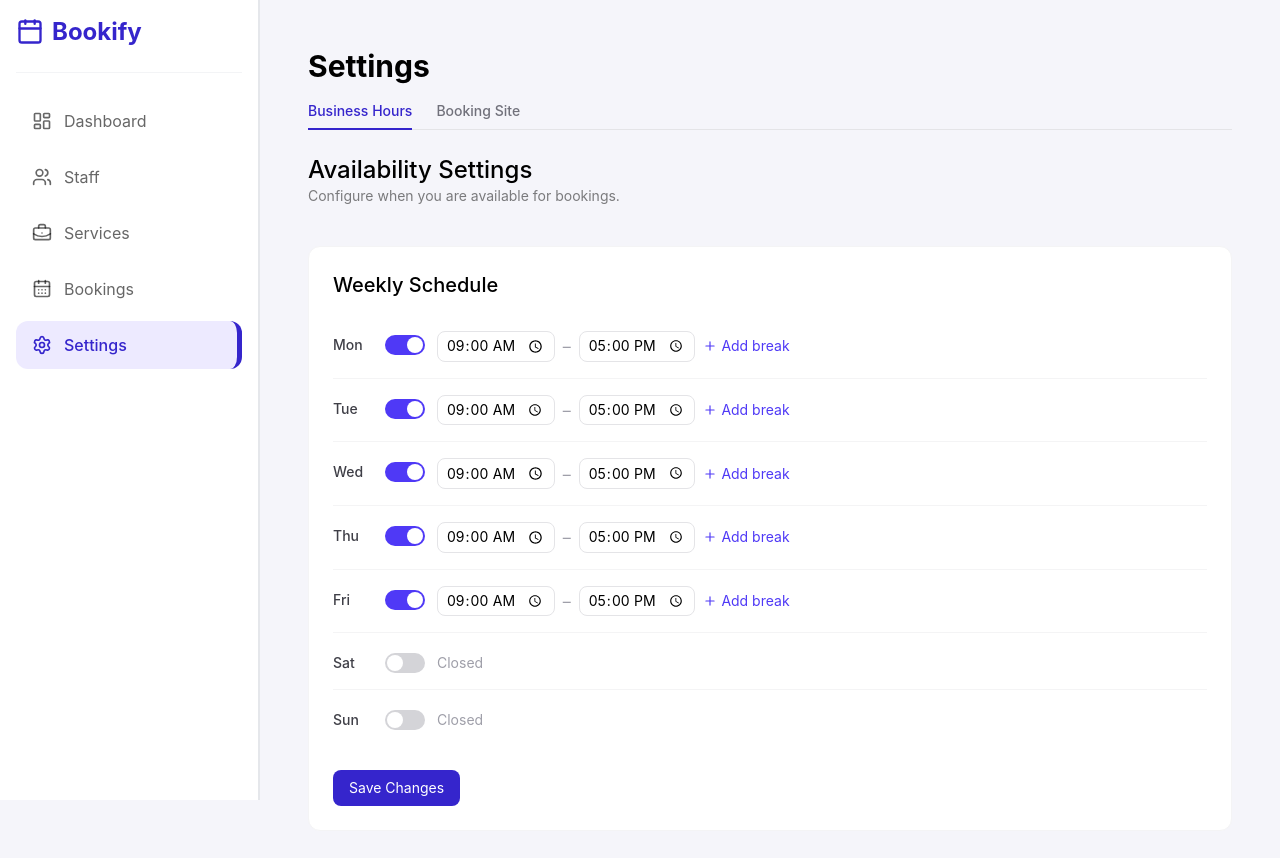
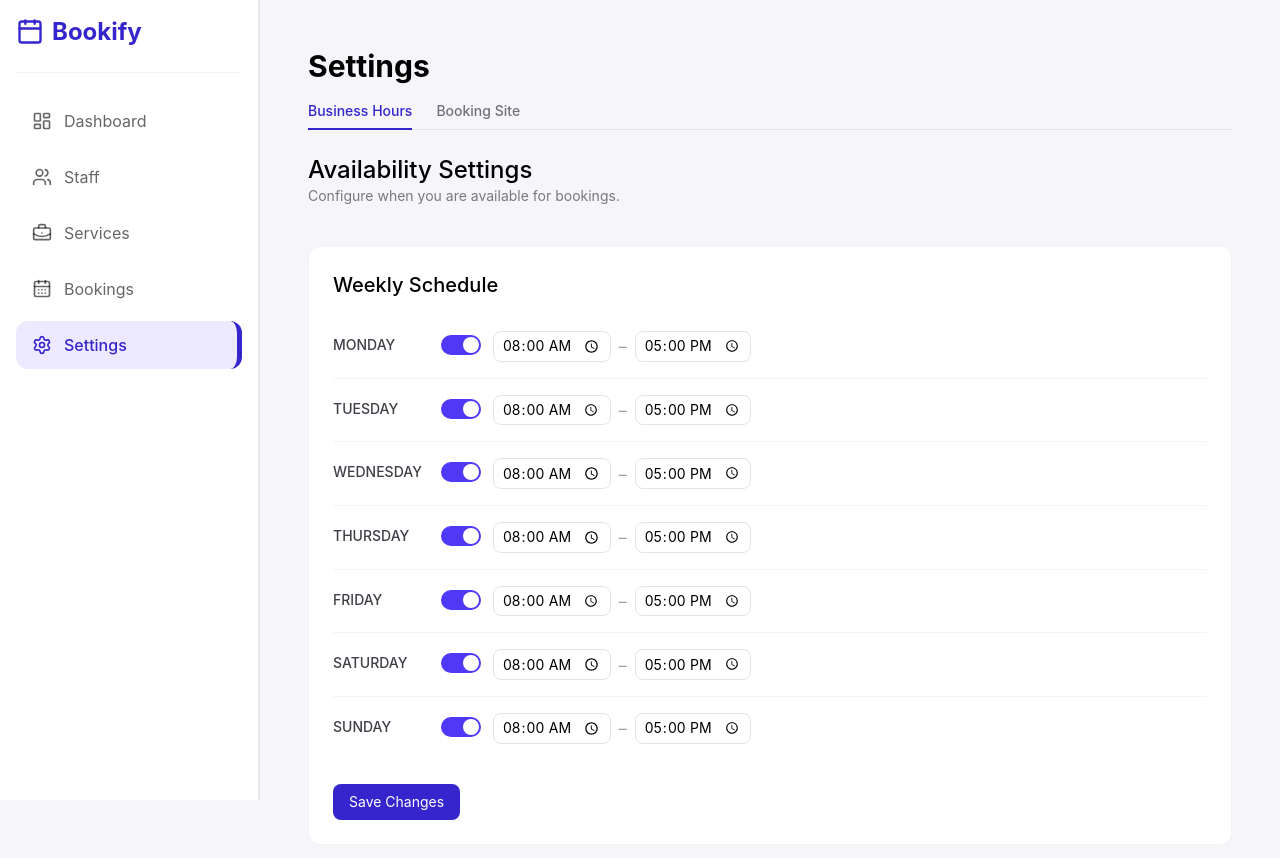
Before and after one commit to jraay12/Saas-booking, a React (Vite) app: page /admin/settings in a window 1280 px wide. Shown: the top 858 px of the page. Built offline with nearby package versions, Linux system fonts and the light colour scheme; sample sign-in values are in the browser's storage.

Commit message:
add business hours management

```diff
--- /dev/null
+++ b/src/features/business/business.api.ts
@@ -0,0 +1,6 @@
+import { api } from "../../lib/axios";
+
+export const createBusinessHours = async (data: any) => {
+  const response = await api.post("/business-hours/", data);
+  return response.data;
+};
--- /dev/null
+++ b/src/features/business/business.hook.ts
@@ -0,0 +1,18 @@
+import { useMutation, useQueryClient } from "@tanstack/react-query";
+import { getBusinessId } from "../../lib/decoder";
+import { createBusinessHours } from "./business.api";
+import { queryKeys } from "../../lib/queryKey";
+
+const businessId = getBusinessId();
+
+export const useCreateBusinessHours = () => {
+  const queryClient = useQueryClient();
+  return useMutation({
+    mutationFn: createBusinessHours,
+    onSuccess: () => {
+      queryClient.invalidateQueries({
+        queryKey: queryKeys.businessHours(businessId!),
+      });
+    },
+  });
+};
--- a/src/lib/queryKey.ts
+++ b/src/lib/queryKey.ts
@@ -26,4 +26,6 @@ export const queryKeys = {
   ],
 
   businesses: ["businesses"],
+
+  businessHours: (business_id: string) => ["business-hours", business_id]
 };
--- a/src/pages/admin/Settings.tsx
+++ b/src/pages/admin/Settings.tsx
@@ -1,29 +1,42 @@
 import { useState } from "react";
 import { Clock, Plus, X, Copy } from "lucide-react";
-
+import { useCreateBusinessHours } from "../../features/business/business.hook";
 const tabs = [
   { label: "Business Hours", value: "hours" },
   { label: "Booking Site", value: "site" },
 ];
 
 type DaySchedule = {
-  enabled: boolean;
-  start: string;
-  end: string;
-  breaks: { start: string; end: string }[];
+  schedules: {
+    day: string;
+    open_time: string;
+    close_time: string;
+    is_closed: boolean;
+  }[];
 };
 
-const DAYS = ["Mon", "Tue", "Wed", "Thu", "Fri", "Sat", "Sun"];
+const DAYS = [
+  "MONDAY",
+  "TUESDAY",
+  "WEDNESDAY",
+  "THURSDAY",
+  "FRIDAY",
+  "SATURDAY",
+  "SUNDAY",
+];
 
-const DEFAULT_SCHEDULE: DaySchedule[] = DAYS.map((_, i) => ({
-  enabled: i < 5,
-  start: "09:00",
-  end: "17:00",
-  breaks: [],
-}));
+const DEFAULT_SCHEDULE: DaySchedule = {
+  schedules: DAYS.map((day) => ({
+    day,
+    open_time: "08:00",
+    close_time: "17:00",
+    is_closed: false,
+  })),
+};
 
 const Settings = () => {
   const [active, setActive] = useState("hours");
+  const createBusinessHoursMutation = useCreateBusinessHours();
 
   // BOOKING SITE STATE
   const [bookingUrl, setBookingUrl] = useState(
@@ -38,8 +51,7 @@ const Settings = () => {
   };
 
   const handleSubmit = (data: any) => {
-    console.log("SUBMIT SETTINGS:", data);
-    // 🔥 send to API here
+    createBusinessHoursMutation.mutate(data);
   };
 
   return (
@@ -75,9 +87,7 @@ const Settings = () => {
         })}
       </div>
 
-      {active === "hours" && (
-        <BusinessHoursTab onSubmit={handleSubmit} />
-      )}
+      {active === "hours" && <BusinessHoursTab onSubmit={handleSubmit} />}
 
       {active === "site" && (
         <BookingSiteTab
@@ -96,164 +106,103 @@ export default Settings;
 /* ---------------- BUSINESS HOURS ---------------- */
 
 function BusinessHoursTab({ onSubmit }: { onSubmit: any }) {
-  const [schedule, setSchedule] = useState<DaySchedule[]>(
-    DEFAULT_SCHEDULE,
-  );
+  const [schedule, setSchedule] = useState(DEFAULT_SCHEDULE.schedules);
 
-  const updateDay = (i: number, key: keyof DaySchedule, value: any) => {
+  const updateDay = (
+    i: number,
+    key: "open_time" | "close_time" | "is_closed",
+    value: string | boolean,
+  ) => {
     setSchedule((prev) =>
-      prev.map((d, idx) => (idx === i ? { ...d, [key]: value } : d)),
+      prev.map((d, idx) => {
+        if (idx !== i) return d;
+
+        const updated = {
+          ...d,
+          [key]: value,
+        };
+
+        // VALIDATION
+        if (
+          updated.open_time &&
+          updated.close_time &&
+          updated.close_time < updated.open_time
+        ) {
+          alert("Close time cannot be earlier than open time");
+          return d;
+        }
+
+        return updated;
+      }),
     );
   };
 
   const toggleDay = (i: number) => {
-    updateDay(i, "enabled", !schedule[i].enabled);
-  };
-
-  const updateBreak = (
-    dayIdx: number,
-    breakIdx: number,
-    key: "start" | "end",
-    value: string,
-  ) => {
-    const updated = [...schedule];
-    updated[dayIdx].breaks[breakIdx][key] = value;
-    setSchedule(updated);
-  };
-
-  const addBreak = (i: number) => {
-    const updated = [...schedule];
-    updated[i].breaks.push({ start: "12:00", end: "13:00" });
-    setSchedule(updated);
-  };
-
-  const removeBreak = (dayIdx: number, breakIdx: number) => {
-    const updated = [...schedule];
-    updated[dayIdx].breaks.splice(breakIdx, 1);
-    setSchedule(updated);
+    updateDay(i, "is_closed", !schedule[i].is_closed);
   };
 
   return (
     <div className="mt-6">
-      <h1 className="text-xl sm:text-2xl font-medium">
-        Availability Settings
-      </h1>
+      <h1 className="text-xl sm:text-2xl font-medium">Availability Settings</h1>
+
       <p className="text-black/50 text-sm">
         Configure when you are available for bookings.
       </p>
 
       <div className="bg-white mt-6 sm:mt-10 p-4 sm:p-6 rounded-xl border border-zinc-100">
-        <h2 className="font-medium text-lg sm:text-xl">
-          Weekly Schedule
-        </h2>
+        <h2 className="font-medium text-lg sm:text-xl">Weekly Schedule</h2>
 
         <div className="divide-y divide-zinc-100 mt-4">
-          {DAYS.map((day, i) => {
-            const d = schedule[i];
-
+          {schedule.map((d, i) => {
             return (
               <div
-                key={day}
+                key={d.day}
                 className="flex flex-col sm:flex-row sm:items-start gap-3 py-4"
               >
-                <span className="w-10 text-sm font-medium text-zinc-700 pt-1">
-                  {day}
+                <span className="w-24 text-sm font-medium text-zinc-700 pt-1">
+                  {d.day}
                 </span>
 
-                <Toggle
-                  on={d.enabled}
-                  onChange={() => toggleDay(i)}
-                />
+                <Toggle on={!d.is_closed} onChange={() => toggleDay(i)} />
 
-                {d.enabled ? (
+                {!d.is_closed ? (
                   <div className="flex flex-col gap-2 flex-1">
-                    {/* TIME ROW */}
                     <div className="flex flex-col sm:flex-row sm:items-center gap-2">
                       <input
                         type="time"
-                        value={d.start}
+                        value={d.open_time}
                         onChange={(e) =>
-                          updateDay(i, "start", e.target.value)
+                          updateDay(i, "open_time", e.target.value)
                         }
                         className="border border-zinc-200 rounded-lg px-2 py-1 text-sm w-full sm:w-auto"
                       />
 
-                      <span className="text-zinc-400 hidden sm:block">
-                        –
-                      </span>
+                      <span className="text-zinc-400 hidden sm:block">–</span>
 
                       <input
                         type="time"
-                        value={d.end}
+                        value={d.close_time}
                         onChange={(e) =>
-                          updateDay(i, "end", e.target.value)
+                          updateDay(i, "close_time", e.target.value)
                         }
                         className="border border-zinc-200 rounded-lg px-2 py-1 text-sm w-full sm:w-auto"
                       />
-
-                      {d.breaks.length === 0 && (
-                        <button
-                          onClick={() => addBreak(i)}
-                          className="text-indigo-600 text-sm flex items-center gap-1"
-                        >
-                          <Plus size={14} /> Add break
-                        </button>
-                      )}
                     </div>
-
-                    {/* BREAKS */}
-                    {d.breaks.map((br, bi) => (
-                      <div
-                        key={bi}
-                        className="flex flex-col sm:flex-row sm:items-center gap-2"
-                      >
-                        <div className="flex items-center gap-2 text-sm">
-                          <Clock size={14} />
-                          <input
-                            type="time"
-                            value={br.start}
-                            onChange={(e) =>
-                              updateBreak(
-                                i,
-                                bi,
-                                "start",
-                                e.target.value,
-                              )
-                            }
-                            className="border rounded px-2 py-1"
-                          />
-                          –
-                          <input
-                            type="time"
-                            value={br.end}
-                            onChange={(e) =>
-                              updateBreak(i, bi, "end", e.target.value)
-                            }
-                            className="border rounded px-2 py-1"
-                          />
-                        </div>
-
-                        <button
-                          onClick={() => removeBreak(i, bi)}
-                        >
-                          <X size={14} />
-                        </button>
-                      </div>
-                    ))}
                   </div>
                 ) : (
-                  <span className="text-sm text-zinc-400 pt-1">
-                    Closed
-                  </span>
+                  <span className="text-sm text-zinc-400 pt-1">Closed</span>
                 )}
               </div>
             );
           })}
         </div>
 
-        {/* SUBMIT */}
         <button
-          onClick={() => onSubmit(schedule)}
+          onClick={() =>
+            onSubmit({
+              schedules: schedule,
+            })
+          }
           className="mt-6 bg-[#3525cc] text-white px-4 py-2 rounded-lg text-sm hover:opacity-90"
         >
           Save Changes
@@ -265,20 +214,13 @@ function BusinessHoursTab({ onSubmit }: { onSubmit: any }) {
 
 /* ---------------- BOOKING SITE ---------------- */
 
-function BookingSiteTab({
-  bookingUrl,
-  setBookingUrl,
-  copyLink,
-  copied,
-}: any) {
+function BookingSiteTab({ bookingUrl, setBookingUrl, copyLink, copied }: any) {
   return (
     <div className="mt-6 space-y-4">
       <h2 className="text-xl font-medium">Booking Site</h2>
 
       <div className="bg-white p-4 rounded-xl border space-y-3">
-        <label className="text-sm text-zinc-600">
-          Public Booking URL
-        </label>
+        <label className="text-sm text-zinc-600">Public Booking URL</label>
 
         <div className="flex flex-col sm:flex-row gap-2">
           <input
@@ -302,13 +244,7 @@ function BookingSiteTab({
 
 /* ---------------- TOGGLE ---------------- */
 
-function Toggle({
-  on,
-  onChange,
-}: {
-  on: boolean;
-  onChange: () => void;
-}) {
+function Toggle({ on, onChange }: { on: boolean; onChange: () => void }) {
   return (
     <button
       onClick={onChange}
```
